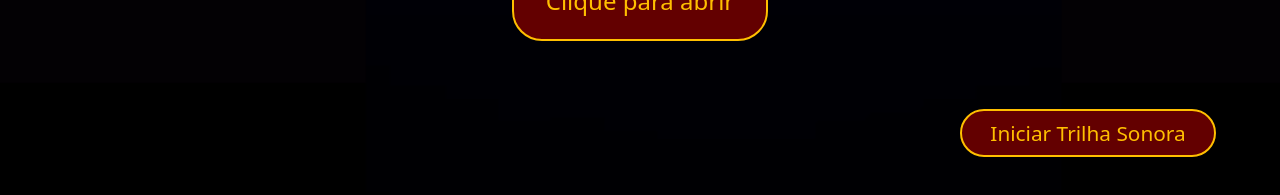
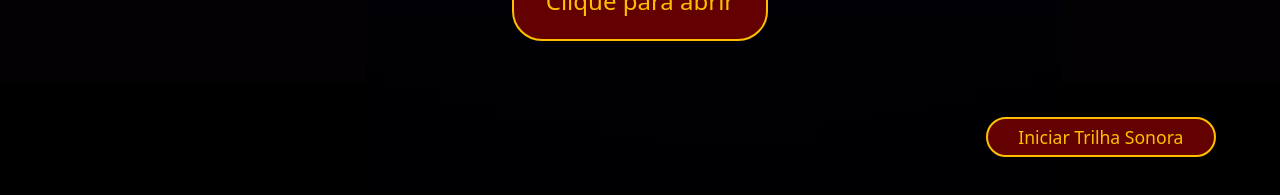
Before and after one commit to mdsl1/InscryptionLowBudget, a plain HTML site: page index.html in a window 1280 px wide. Shown: the part 603-798 px from the top of the page. Drawn offline with Linux system fonts and the light colour scheme; a web font is replaced by a local one.

Commit message:
style. memorystyle.css: estilizei o botão para inicializar os sons

```diff
--- a/css/MemoryStyle.css
+++ b/css/MemoryStyle.css
@@ -95,14 +95,13 @@ body{
 #btnMusic{
   background: #630000;
   color: #ffbf00;
-
   font-family: "Rubik Wet Paint", system-ui;;
-  width: 20%;
-  height: 6%;
+  width: 18%;
+  height: 5%;
   border: #ffbf00 2px solid;
   border-radius: 30px;
   cursor: pointer;
-  font-size: 1.3rem;
+  font-size: 1.1rem;
   position: fixed;
   bottom: 5%;
   right: 5%;
@@ -118,7 +117,7 @@ body{
   cursor: pointer;
   font-size: 1.5rem;
 }
-#btnPageGame:hover, #btnGuide:hover{
+#btnPageGame:hover, #btnGuide:hover, #btnMusic:hover{
   background: #630000;
   color: #f00;
   border: #f00 2px solid;
```
